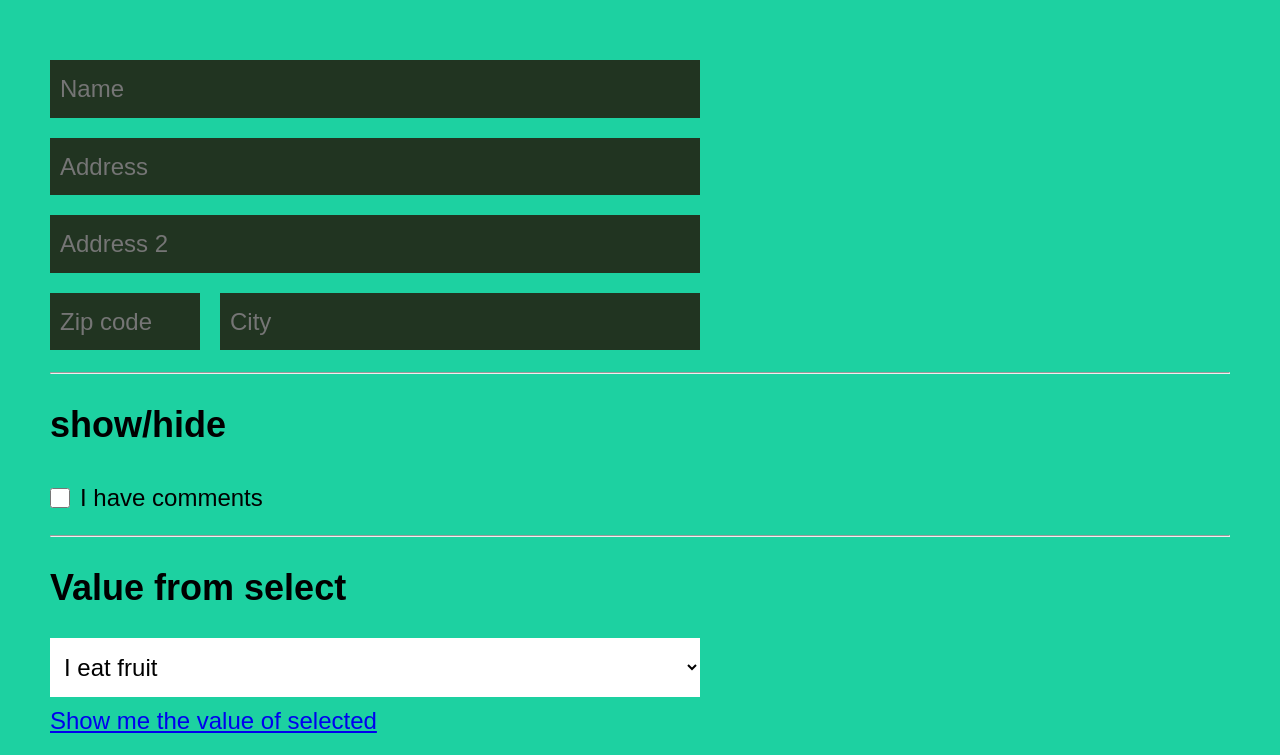
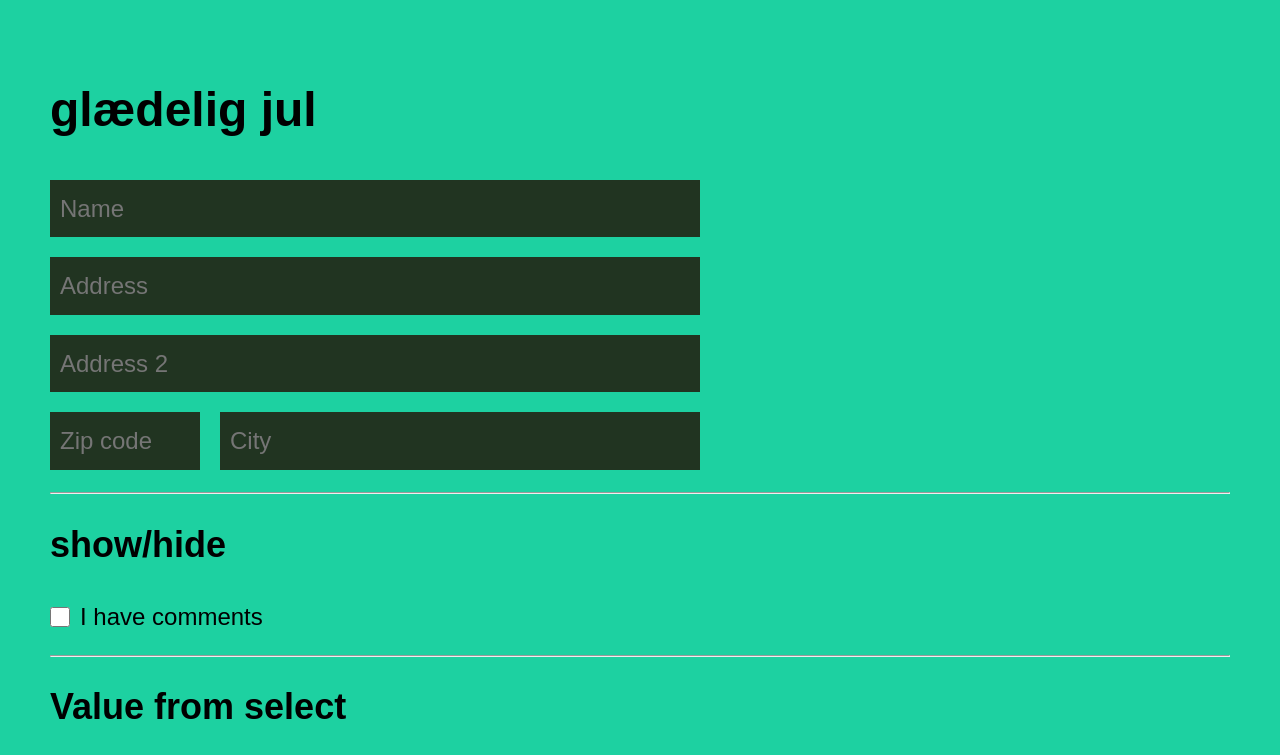
Before and after one commit to Hestemarie/MMD1-ABRACE, a plain HTML site: page Scripting 2/index.html in a window 1280 px wide. Shown: the top 755 px of the page. Drawn offline with nearby package versions, Linux system fonts and the light colour scheme.

Commit message:
glædelig jul
jeg håber, I får en glædelig jul

```diff
--- a/Scripting 2/index.html
+++ b/Scripting 2/index.html
@@ -13,6 +13,7 @@
 
 <body>
 </body>
+<h1>glædelig jul</h1>
 <form action="response.html">
     <div class="item">
         <input type="text" placeholder="Name" name="name">
```
